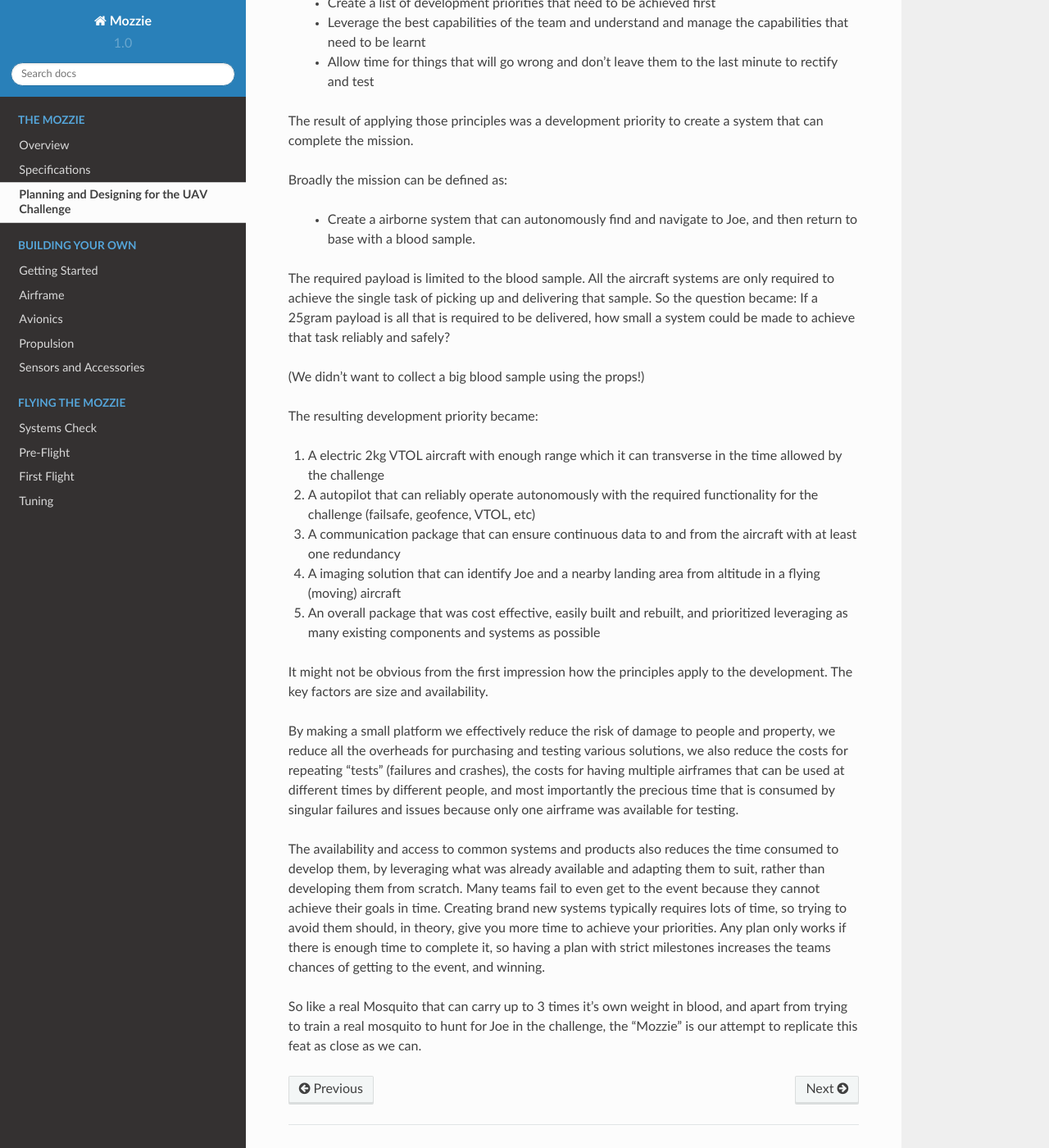
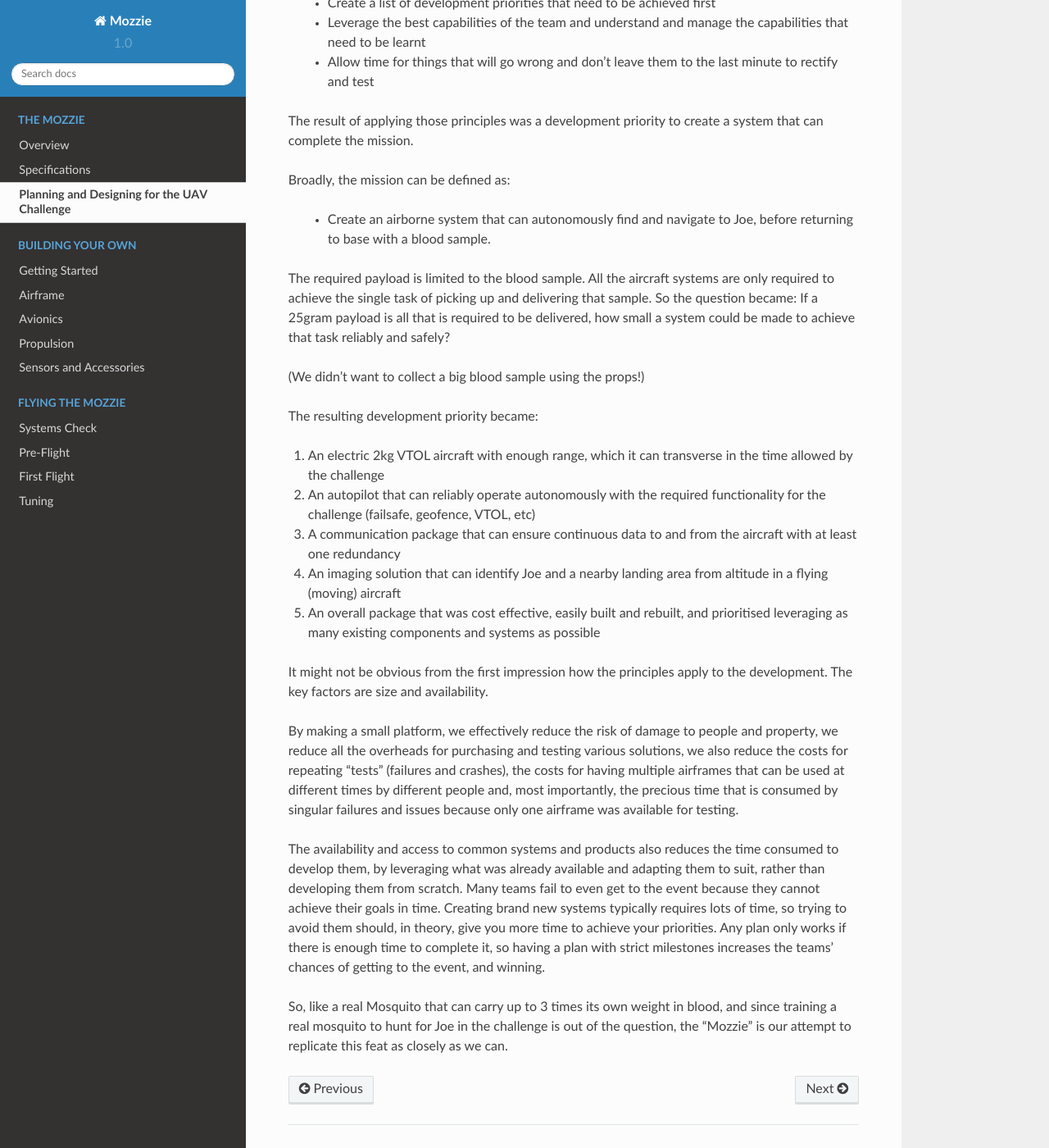
Before and after one commit to sarsky/Mozzie, a Sphinx documentation site: the page built from docs/source/DesignChallenge.rst, in a window 1280 px wide and 1400 px high, scrolled down 408 px. Shown: the whole window at 82% size. Built offline with Sphinx 7.4.7 and the Read the Docs theme 2.0.0, drawn with Linux system fonts in a browser that asks for light colours; pages that are not in the unit, such as notebooks, are missing from menus; some of the changed text lies outside the part shown.

Commit message:
Update DesignChallenge.rst
DB S_CHK

```diff
--- a/docs/source/DesignChallenge.rst
+++ b/docs/source/DesignChallenge.rst
@@ -3,10 +3,10 @@ Planning and Designing for the UAV Challenge
 
 **The anatomy of a Mozzie.**
 
-As a part of the design process one of the first steps we took was to identify the core goals of the project before we started.
+As a part of the design process, one of the first steps we took was to identify the core goals of the project before we started.
 We found that how teams set goals also ultimately defined how successful they were in the event.
 
-In our experience the primary principles for developing a UAV Challenge project are:
+In our experience, the primary principles for developing a UAV Challenge project are:
 
  * Ensure that all activities are safe
  * Understand and interpret the competition rules correctly
@@ -16,9 +16,9 @@ In our experience the primary principles for developing a UAV Challenge project
 
 The result of applying those principles was a development priority to create a system that can complete the mission.
 
-Broadly the mission can be defined as:
+Broadly, the mission can be defined as:
 
-  - Create a airborne system that can autonomously find and navigate to Joe, and then return to base with a blood sample.
+  - Create an airborne system that can autonomously find and navigate to Joe, before returning to base with a blood sample.
 
 The required payload is limited to the blood sample. All the aircraft systems are only required to achieve the single task of picking up and delivering that sample.
 So the question became: If a 25gram payload is all that is required to be delivered, how small a system could be made to achieve that task reliably and safely?
@@ -27,24 +27,23 @@ So the question became: If a 25gram payload is all that is required to be delive
 
 The resulting development priority became:
 
-1) A electric 2kg VTOL aircraft with enough range which it can transverse in the time allowed by the challenge
-2) A autopilot that can reliably operate autonomously with the required functionality for the challenge (failsafe, geofence, VTOL, etc)
+1) An electric 2kg VTOL aircraft with enough range, which it can transverse in the time allowed by the challenge
+2) An autopilot that can reliably operate autonomously with the required functionality for the challenge (failsafe, geofence, VTOL, etc)
 3) A communication package that can ensure continuous data to and from the aircraft with at least one redundancy
-4) A imaging solution that can identify Joe and a nearby landing area from altitude in a flying (moving) aircraft
-5) An overall package that was cost effective, easily built and rebuilt, and prioritized leveraging as many existing components and systems as possible
+4) An imaging solution that can identify Joe and a nearby landing area from altitude in a flying (moving) aircraft
+5) An overall package that was cost effective, easily built and rebuilt, and prioritised leveraging as many existing components and systems as possible
 
 It might not be obvious from the first impression how the principles apply to the development. The key factors are size and availability.
 
-By making a small platform we effectively reduce the risk of damage to people and property,
+By making a small platform, we effectively reduce the risk of damage to people and property,
 we reduce all the overheads for purchasing and testing various solutions, we also reduce the costs for repeating "tests" (failures and crashes),
-the costs for having multiple airframes that can be used at different times by different people,
-and most importantly the precious time that is consumed by singular failures and issues because only one airframe was available for testing.
+the costs for having multiple airframes that can be used at different times by different people and, most importantly, the precious time that is consumed by singular failures and issues because only one airframe was available for testing.
 
 The availability and access to common systems and products also reduces the time consumed to develop them, by leveraging what was already available and adapting them to suit,
 rather than developing them from scratch.
 Many teams fail to even get to the event because they cannot achieve their goals in time.
 Creating brand new systems typically requires lots of time, so trying to avoid them should, in theory, give you more time to achieve your priorities.
-Any plan only works if there is enough time to complete it, so having a plan with strict milestones increases the teams chances of getting to the event, and winning.
+Any plan only works if there is enough time to complete it, so having a plan with strict milestones increases the teams' chances of getting to the event, and winning.
 
-So like a real Mosquito that can carry up to 3 times it's own weight in blood, and apart from trying to train a real mosquito to hunt for Joe in the challenge,
-the "Mozzie" is our attempt to replicate this feat as close as we can.
+So, like a real Mosquito that can carry up to 3 times its own weight in blood, and since training a real mosquito to hunt for Joe in the challenge is out of the question,
+the "Mozzie" is our attempt to replicate this feat as closely as we can.
```
